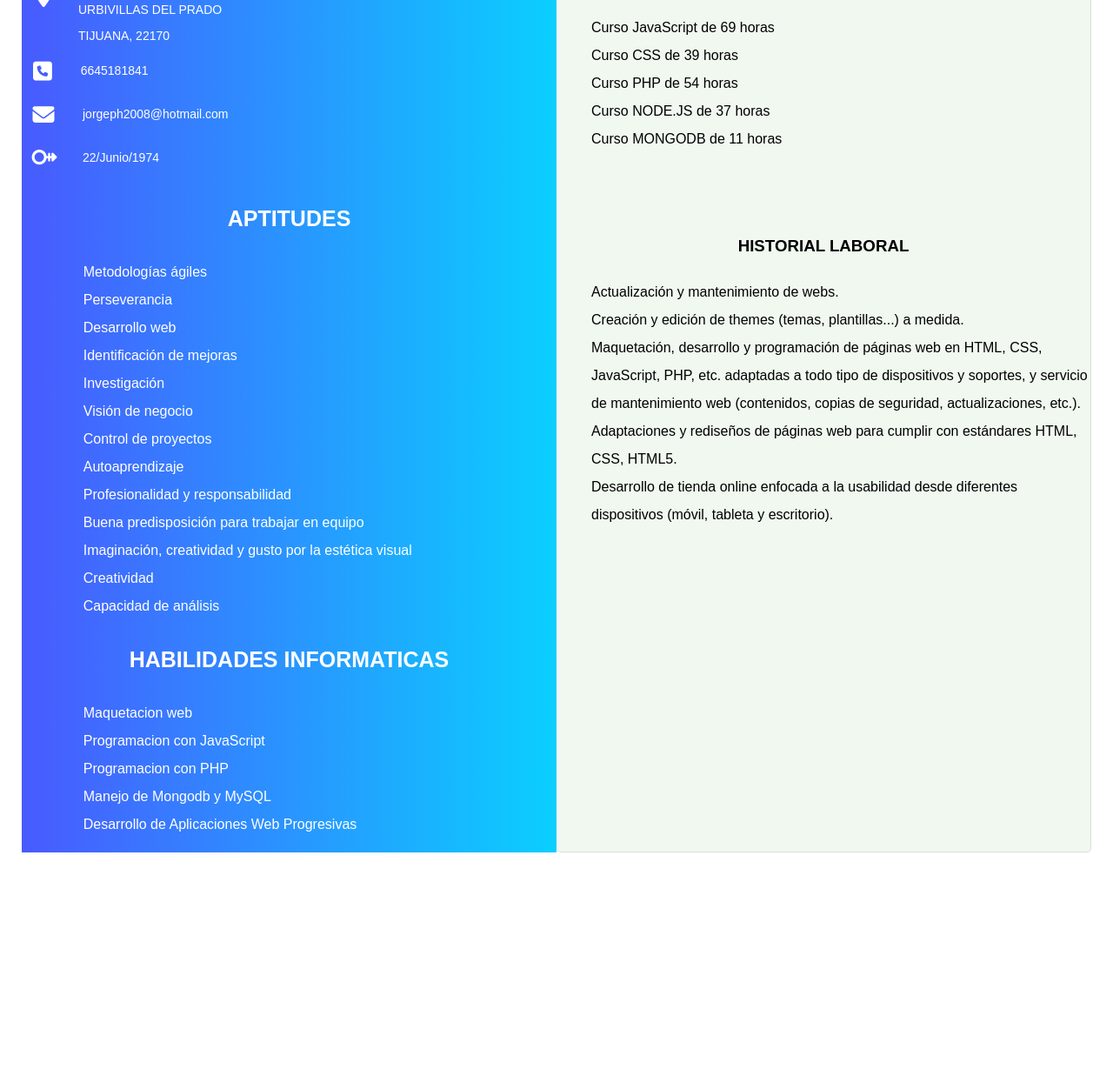
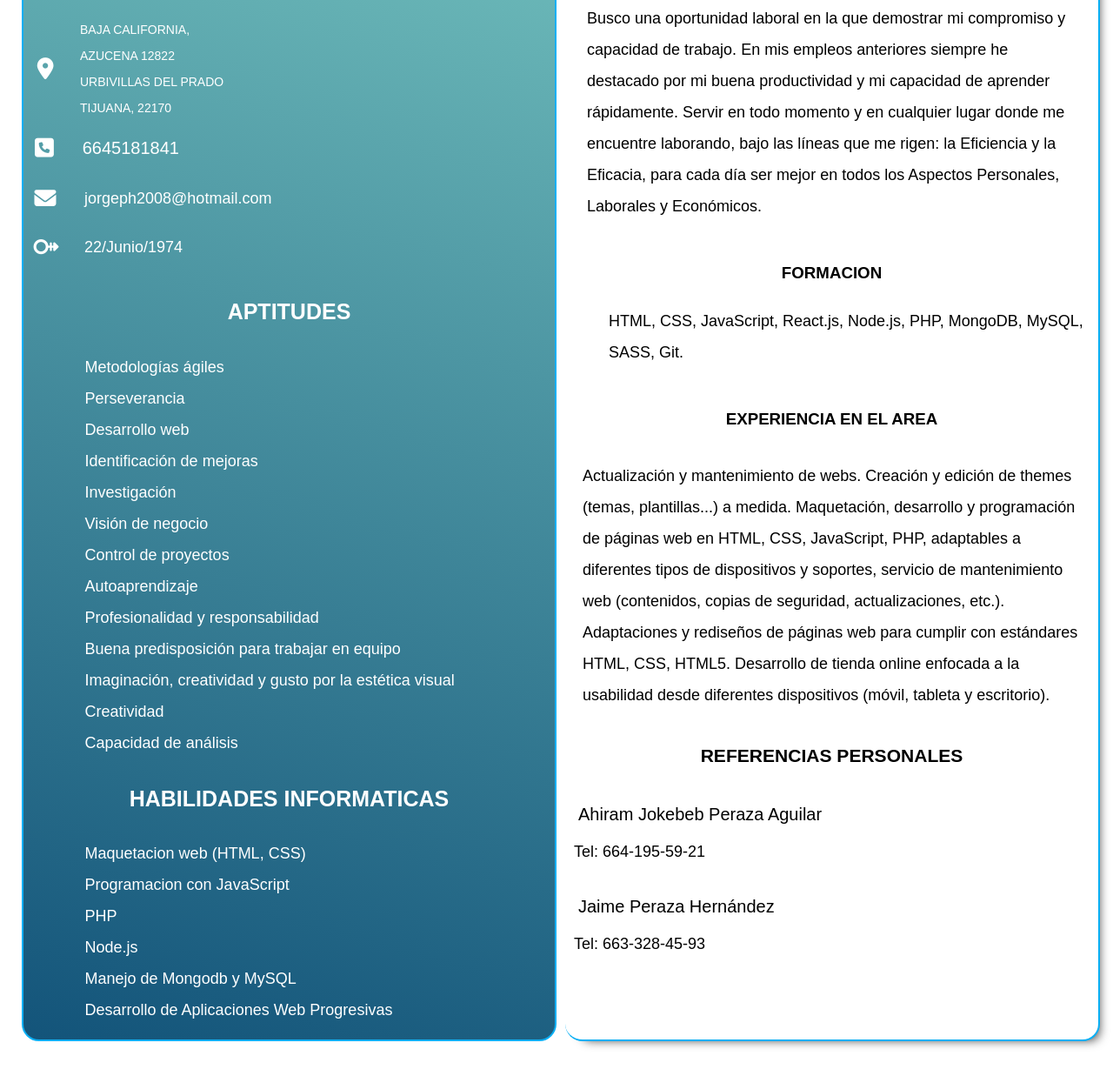
Before and after one commit to ProyectsWeb/mi-curriculum-web, a plain HTML site: page index.html in a window 1280 px wide. Shown: the part 563-1800 px from the top of the page at 87% size. Before the commit the page ends 1583 px from the top, so only its background shows below. Drawn offline with Linux system fonts and the light colour scheme.

Commit message:
Estilizando el curriculum

```diff
--- a/index.html
+++ b/index.html
@@ -12,11 +12,12 @@
    <!--  <link rel="shortcut icon" type="image/x-icon" href="<?php echo $url; ?>vistas/img/favicon.ico">  -->
    <link rel="stylesheet" href="./css/normalize.css">
    <link rel="stylesheet" href="./css/style.css">
-    <title>Mi curriculum</title>
+    <title>Mi curriculum Developer</title>
 </head>
 <body>
+  <h2 class="titulo-vitae">CURRICULUM VITAE</h2>
+  <div class="container">
 
-    <div class="container">
     <div class="mis-datos">
 
        <div class="box-img">
@@ -29,8 +30,6 @@
           <div class="icono">
            <i class="fa fa-map-marker" aria-hidden="true"></i>
           </div>
-
-
           <div class="apartado">
             <p class="dato">BAJA CALIFORNIA,</p>
             <p class="dato">AZUCENA 12822 </p>
@@ -50,8 +49,6 @@
          </div>
        </div>
 
-
-
        <div class="box-email">
          <div class="icono">
           <i class="fa fa-envelope" aria-hidden="true"></i>
@@ -66,6 +63,7 @@
          <i class="fa fa-mars-stroke-h" aria-hidden="true"></i>
           <p class="birth">22/Junio/1974</p>
        </div>
+
 
        <div class="box-aptitudes">
          <h2 class="h2-aptitudes">APTITUDES</h2>
@@ -87,51 +85,56 @@
 
          <h2 class="h2-aptitudes">HABILIDADES INFORMATICAS</h2>
           <ul class="listado-aptitudes">
-                  <li>Maquetacion web</li>
+            <li>Maquetacion web (HTML, CSS)</li>
             <li>Programacion con JavaScript</li>
-                  <li>Programacion con PHP</li>
+            <li>PHP</li>
+            <li>Node.js</li>
             <li>Manejo de Mongodb y MySQL</li>
             <li>Desarrollo de Aplicaciones Web Progresivas</li>
           </ul>
          </div>
-
         </div>
 
+
+       <!--  SEGUNDA HOJA -->
         <div class="mis-habilidades">
-           <!--  <h2 class="h2-habilidades">JORGE <br> PERAZA HERNANDEZ</h2> -->
            <br><br>
            <h3 class="h3-habilidades">RESUMEN PROFESIONAL</h3>
-            <p class="descripcion">Profesional joven, con pasión por su profesión, excelente capacidad de organización y facilidad para el trabajo en equipo. Persona muy adaptable a todo tipo de entornos y clara orientación a objetivos. Desearía desarrollarme profesionalmente en una empresa como la suya. Persona comunicativa, amable y capaz de adaptarse a cada situación. Busco una oportunidad laboral en la que demostrar mi compromiso y capacidad de trabajo. En mis empleos anteriores siempre he destacado por mi buena productividad y mi capacidad de aprender rápidamente.</p>
+            <p class="descripcion">Profesional con pasión por su profesión, excelente capacidad de organización y facilidad para el trabajo en equipo. Persona muy adaptable a todo tipo de entornos y clara orientación a objetivos. Desearía desarrollarme profesionalmente en una empresa como la suya. Persona comunicativa, amable y capaz de adaptarse a cada situación. </p>
+            <p class="descripcion">
+            Busco una oportunidad laboral en la que demostrar mi compromiso y capacidad de trabajo. En mis empleos anteriores siempre he destacado por mi buena productividad y mi capacidad de aprender rápidamente.
+            Servir en todo momento y en cualquier lugar donde me encuentre laborando, bajo las líneas que me rigen: la Eficiencia y la Eficacia, para cada día ser mejor en todos los Aspectos Personales, Laborales y Económicos.</p>
 
-            <br>
+
             <div class="mi-formacion">
               <h3 class="h3-habilidades">FORMACION</h3>
               <ul>
-                <li>Curso JavaScript de 69 horas</li>
-                <li>Curso CSS de 39 horas</li>
-                <li>Curso PHP de 54 horas</li>
-                <li>Curso NODE.JS de 37 horas</li>
-                <li>Curso MONGODB de 11 horas</li>
-
-              </ul>
-            </div>
-
-            <br>
-            <div class="box-historial">
-                <h3>HISTORIAL LABORAL</h3>
-                <ul>
-                  <li>Actualización y mantenimiento de webs.</li>
-                  <li>Creación y edición de themes (temas, plantillas...) a medida.</li>
-                  <li>Maquetación, desarrollo y programación de páginas web en HTML, CSS, JavaScript, PHP, etc. adaptadas a todo tipo de dispositivos y soportes, y servicio de mantenimiento web (contenidos, copias de seguridad, actualizaciones, etc.).</li>
-                  <li>Adaptaciones y rediseños de páginas web para cumplir con estándares HTML, CSS, HTML5.</li>
-                  <li>Desarrollo de tienda online enfocada a la usabilidad desde diferentes dispositivos (móvil, tableta y escritorio).</li>
-                  <li></li>
-                  <li></li>
-                  <li></li>
+                <li>HTML, CSS, JavaScript, React.js, Node.js, PHP, MongoDB, MySQL, SASS, Git.</li>
               </ul>
             </div>
 
 
+            <div class="box-historial">
+                <h3>EXPERIENCIA EN EL AREA</h3>
+                <p>Actualización y mantenimiento de webs. Creación y edición de themes (temas, plantillas...) a medida.
+Maquetación, desarrollo y programación de páginas web en HTML, CSS, JavaScript, PHP, adaptables a diferentes tipos de dispositivos y soportes, servicio de mantenimiento web (contenidos, copias de seguridad, actualizaciones, etc.). <br>
+Adaptaciones y rediseños de páginas web para cumplir con estándares HTML, CSS, HTML5.
+Desarrollo de tienda online enfocada a la usabilidad desde diferentes dispositivos (móvil, tableta y escritorio).</p>
+            </div>
+
+            <div class="box-referencias">
+              <h3>REFERENCIAS PERSONALES</h3>
+              <div class="box-nombre">
+                <p>Ahiram Jokebeb Peraza Aguilar</p>
+                <span>Tel: 664-195-59-21</span>
+              </div>
+              <div class="box-nombre">
+                <p>Jaime Peraza Hernández</p>
+                <span>Tel: 663-328-45-93</span=>
+              </div>
+
+
+            </div>
         </div>
 
 
--- /dev/null
+++ b/scss/_mis-datos.scss
@@ -0,0 +1,121 @@
+.mis-datos{
+    background-image: linear-gradient(15deg, #13547a 0%, #80d0c7 100%);
+    border: 2px solid #09aff4;
+    border-radius: 2rem;
+
+    .fa{
+        color: #fff;
+        transition: color 1s ease;
+        &:hover{
+            color: #065c81;
+        }
+    }
+    .box-img{
+        width: 30%;
+        margin: 2rem auto;
+        .mi-foto{
+          border-radius: 50%;
+        }
+    }
+
+    .h2-habilidades{
+        margin-left: 3rem;
+       }
+
+    .domicilio{
+        display: flex;
+
+        .icono{
+           width: 3rem;
+           text-align: center;
+           margin: auto 1rem;
+           font-size: 2.5rem;
+        }
+
+        .apartado{
+            font-size: 1.8rem;
+            .dato{
+                width: auto;
+                margin: .2rem;
+                font-size: 1.4rem;
+                margin-left: 1.5rem;
+             }
+        }
+}
+
+.box-telefono{
+    display: flex;
+    width: auto;
+    font-size: 1.8rem;
+
+    .icono{
+        text-align: center;
+        width: 3rem;
+        margin: .2rem;
+        font-size: 2.5rem;
+        margin: auto 1rem;
+    }
+
+    .telefono{
+        width: 100%;
+
+        .num-tel{
+            height: auto;
+            margin: 1rem;
+            margin-left: 2rem;
+        }
+    }
+}
+
+.box-email{
+    display: flex;
+    width: auto;
+    .icono{
+        text-align: center;
+        width: 3rem;
+        margin: .2rem;
+        font-size: 2.5rem;
+        margin: auto 1rem;
+    }
+
+    .email{
+            .mi-email{
+                font-size: 1.8rem;
+                margin: 1rem;
+                margin-left: 2rem;
+            }
+    }
+}
+
+.box-birth{
+    display: flex;
+
+     .fa-mars-stroke-h{
+        text-align: center;
+        width: 3rem;
+        margin: .2rem;
+        font-size: 2.5rem;
+        margin: auto 1rem;
+    }
+    .birth{
+        font-size: 1.8rem;
+        margin: 1rem;
+        margin-left: 2rem;
+    }
+}
+
+.box-aptitudes{
+   width: 90%;
+   margin: 0 auto;
+    .h2-aptitudes{
+        font-size: 2.5rem;
+        text-align: center;
+    }
+    .listado-aptitudes{
+        list-style: none;
+        li{
+            font-size: 1.8rem;
+        }
+    }
+}
+}
--- /dev/null
+++ b/scss/_mis-habilidades.scss
@@ -0,0 +1,59 @@
+.mis-habilidades{
+    width: 100%;
+    background-color: #fff;
+    color: #000;
+    border: 2px solid #09aff4;
+    border-left: none;
+    border-radius: 2rem;
+    margin-left: 1rem;
+    padding: 1rem;
+    -webkit-box-shadow: 9px 9px 12px -10px rgba(0,0,0,0.75);
+    -moz-box-shadow: 9px 9px 12px -10px rgba(0,0,0,0.75);
+    box-shadow: 9px 9px 12px -10px rgba(0,0,0,0.75);
+
+   .h3-habilidades{
+        text-align: center;
+    }
+
+   .descripcion{
+    font-size: 1.8rem;
+    margin: 1.5rem;
+   }
+}
+
+.mi-formacion{
+    margin-top: 4rem;
+    ul{
+        li{
+            list-style: none;
+            font-size: 1.8rem;
+        }
+    }
+   }
+
+   .box-historial{
+    margin-top: 4rem;
+    h3{
+        text-align: center
+    };
+    p{
+        list-style: none;
+        font-size: 1.8rem;
+        padding: 1rem;
+    }
+   }
+
+   .box-referencias{
+    font-size: 1.8rem;
+    p{
+        margin: .5rem;
+    }
+    h3{
+        text-align: center;
+    }
+    .box-nombre{
+        display: flex;
+        flex-direction: column;
+        margin-top: 2rem;
+    }
+   }
--- a/scss/style.scss
+++ b/scss/style.scss
@@ -34,7 +34,10 @@ p{
     font-size: 2rem
 }
 
-
+.titulo-vitae{
+    text-align: center;
+    margin: 6rem auto;
+}
 
 .container{
     display: grid;
@@ -43,158 +46,12 @@ p{
     height: auto;
     color: #fff;
 
-    @media (max-width: 500px) {
+    @media (max-width: 877px) {
         &{
             grid-template-columns: 1fr;
         }
     }
 }
 
-
-.mis-datos{
-    background-image: linear-gradient(to right, #495aff 0%, #0acffe 100%);
-    .box-img{
-        width: 40%;
-        margin: 2rem auto;
-        .mi-foto{
-          border-radius: 50%;
-        }
-    }
-
-    .h2-habilidades{
-        margin-left: 3rem;
-       }
-
-    .domicilio{
-        display: flex;
-        .icono{
-           width: 3rem;
-           text-align: center;
-           margin: auto 1rem;
-           font-size: 2.5rem;
-        }
-
-        .apartado{
-            .dato{
-                width: auto;
-                margin: .2rem;
-                font-size: 1.4rem;
-                margin-left: 1.5rem;
-             }
-        }
-}
-
-.box-telefono{
-    display: flex;
-    width: auto;
-    .icono{
-        text-align: center;
-        width: 3rem;
-        margin: .2rem;
-        font-size: 2.5rem;
-        margin: auto 1rem;
-    }
-
-    .telefono{
-        width: 100%;
-        .num-tel{
-            height: auto;
-            font-size: 1.4rem;
-            margin: 1rem;
-            margin-left: 2rem;
-        }
-    }
-}
-
-.box-email{
-    display: flex;
-    width: auto;
-    .icono{
-        text-align: center;
-        width: 3rem;
-        margin: .2rem;
-        font-size: 2.5rem;
-        margin: auto 1rem;
-    }
-
-    .email{
-            .mi-email{
-                font-size: 1.4rem;
-                margin: 1rem;
-                margin-left: 2rem;
-            }
-    }
-}
-
-.box-birth{
-    display: flex;
-     .fa{
-        text-align: center;
-        width: 3rem;
-        margin: .2rem;
-        font-size: 2.5rem;
-        margin: auto 1rem;
-    }
-    .birth{
-        font-size: 1.4rem;
-        margin: 1rem;
-        margin-left: 2rem;
-    }
-}
-
-.box-aptitudes{
-   width: 90%;
-   margin: 0 auto;
-    .h2-aptitudes{
-        font-size: 2.5rem;
-        text-align: center;
-    }
-    .listado-aptitudes{
-        list-style: none;
-    }
-}
-}
-
-
-.mis-habilidades{
-    width: 100%;
-    background-color: #ebf5eab9;
-    color: #000;
-    border: 1px solid rgba(133, 131, 131, 0.219);
-    border-left: none;
-    border-radius: .5rem;
-
-
-   /* .h2-habilidades{
-    margin-left: 3rem;
-   } */
-   .h3-habilidades{
-        text-align: center;
-    }
-
-   .descripcion{
-    font-size: 1.6rem;
-    margin: 1.5rem;
-   }
-}
-
-
-.mi-formacion{
-    margin-top: 4rem;
-    ul{
-        li{
-            list-style: none;
-        }
-    }
-   }
-
-   .box-historial{
-    margin-top: 4rem;
-
-    h3{
-        text-align: center
-    };
-    li{
-        list-style: none;
-    }
-   }
+@import 'mis-datos';
+@import 'mis-habilidades';
```
Also changed, not shown: css/style.css, 2 other files. Lines whose indentation alone changed are shown as unchanged.
